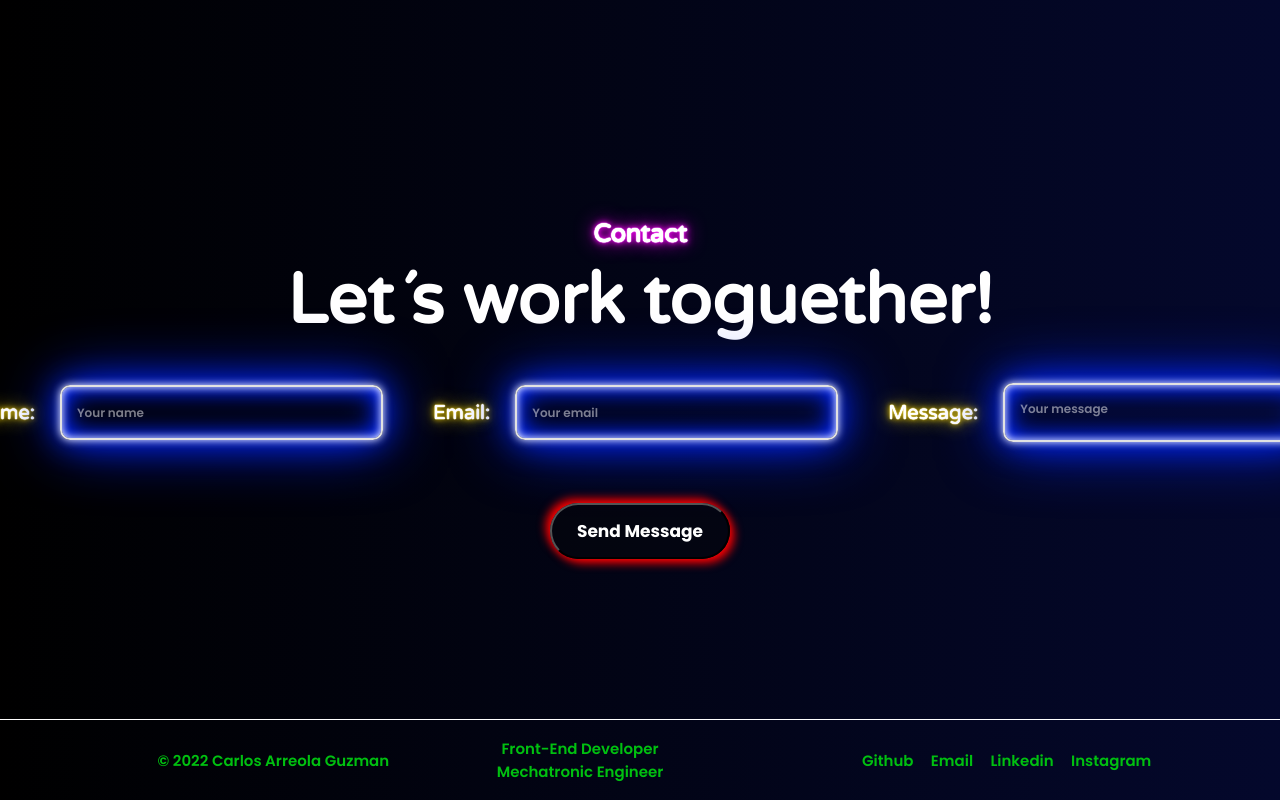
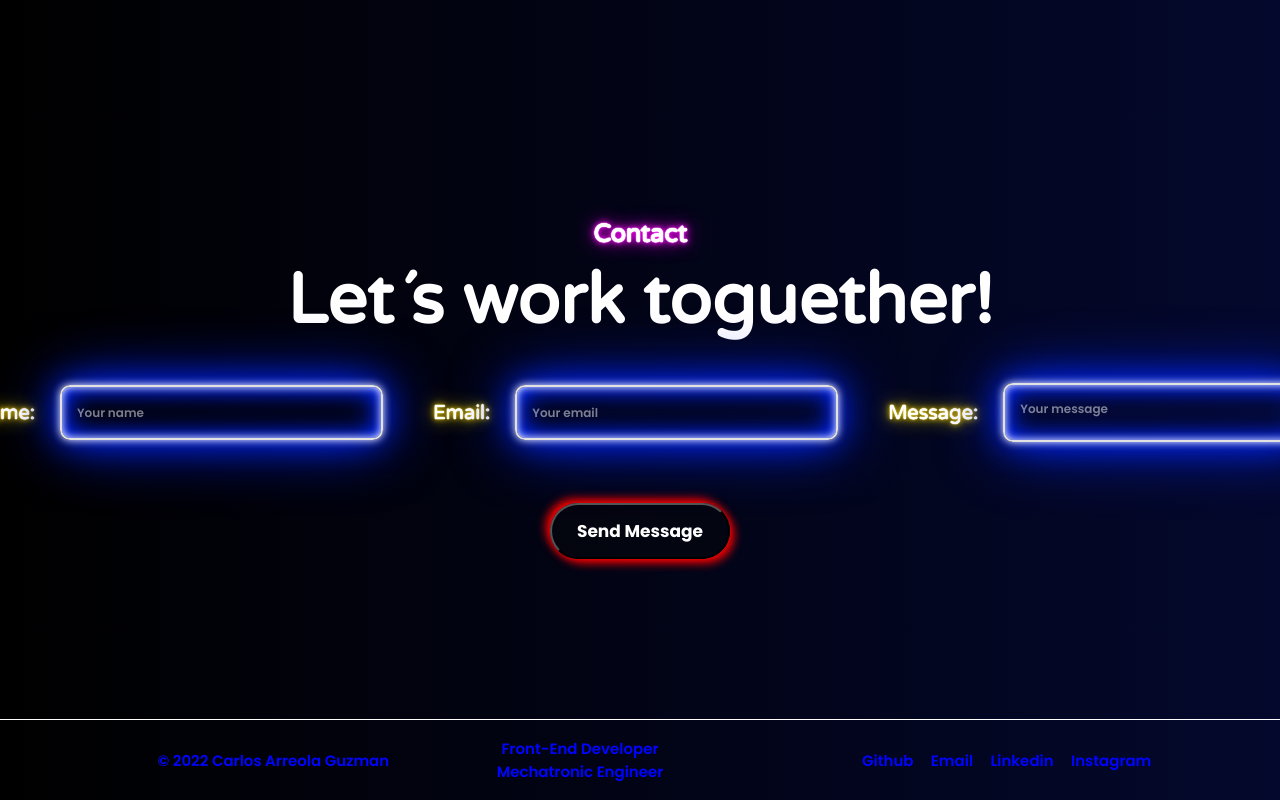
Before and after one commit to carreguz13/carlosarreola, a React (Create React App) app: page / in a window 1280 px wide. Shown: the part 2931-3731 px from the top of the page. Built offline with nearby package versions, Linux system fonts and the light colour scheme.

Commit message:
blue footer

```diff
--- a/src/components/Footer/Footer.css
+++ b/src/components/Footer/Footer.css
@@ -15,7 +15,7 @@ overflow: hidden;
 
 .footer-container h3, a{
     font-family: 'Poppins', sans-serif;
-    color: rgb(0, 192, 16);
+    color: rgb(0, 4, 255);
     text-decoration: none;
     font-size: 15px;
     font-weight: 600;
```
